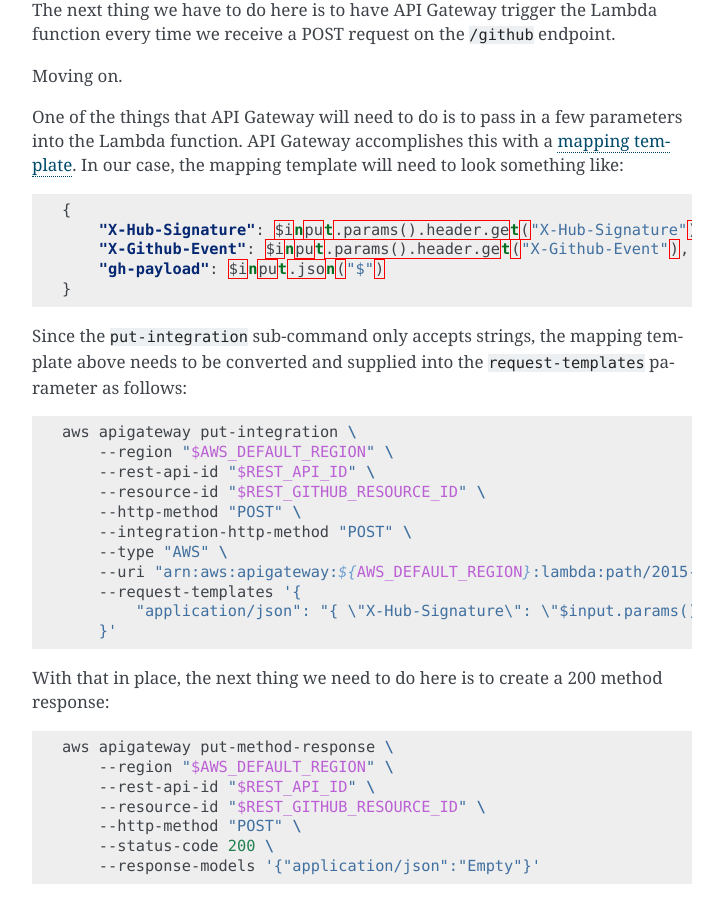
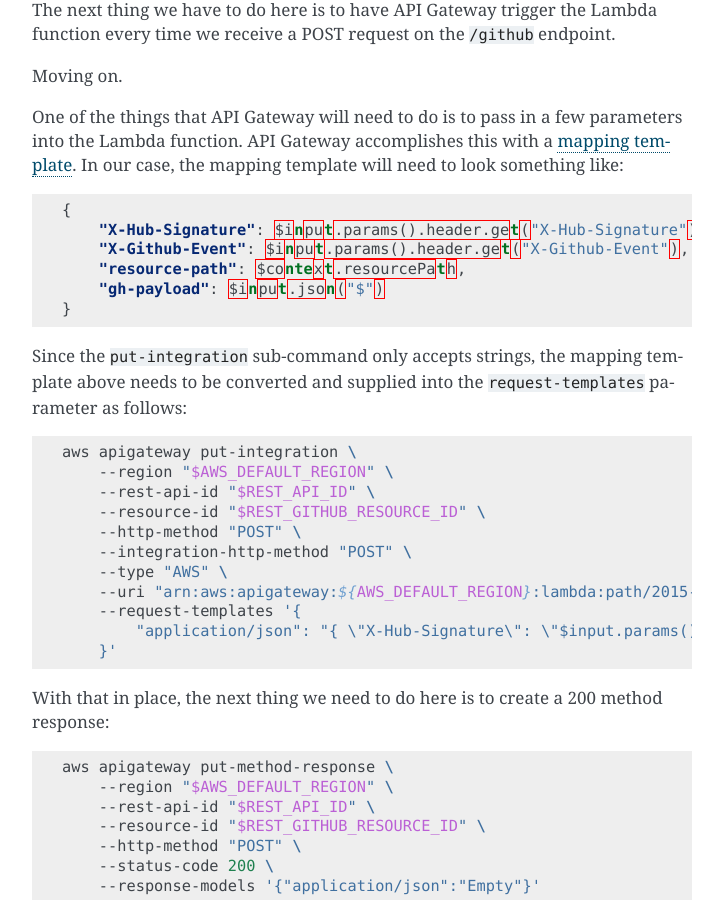
Before and after one commit to marvinpinto/irc-hooky, a Sphinx documentation site: the page built from docs/api_gateway.rst, in a window 1280 px wide and 900 px high, scrolled down 1752 px. Shown: the whole window, without its empty margins (388-1111 px from the left). Built offline with Sphinx 7.4.7, drawn with Linux system fonts in a browser that asks for light colours.

Commit message:
Update the help documentation to reflect the addition of the $context.resourcePath parameter

```diff
--- a/docs/api_gateway.rst
+++ b/docs/api_gateway.rst
@@ -109,6 +109,7 @@ something like:
     {
         "X-Hub-Signature": $input.params().header.get("X-Hub-Signature"),
         "X-Github-Event": $input.params().header.get("X-Github-Event"),
+        "resource-path": $context.resourcePath,
         "gh-payload": $input.json("$")
     }
 
@@ -129,7 +130,7 @@ template above needs to be converted and supplied into the
         --type "AWS" \
         --uri "arn:aws:apigateway:${AWS_DEFAULT_REGION}:lambda:path/2015-03-31/functions/${LAMBDA_FUNCTION_ARN}/invocations" \
         --request-templates '{
-            "application/json": "{ \"X-Hub-Signature\": \"$input.params().header.get(\"X-Hub-Signature\")\", \"X-Github-Event\": \"$input.params().header.get(\"X-Github-Event\")\", \"gh-payload\": $input.json(\"$\") }"
+            "application/json": "{ \"X-Hub-Signature\": \"$input.params().header.get(\"X-Hub-Signature\")\", \"X-Github-Event\": \"$input.params().header.get(\"X-Github-Event\")\", \"resource-path\": \"$context.resourcePath", \"gh-payload\": $input.json(\"$\") }"
         }'
 
 With that in place, the next thing we need to do here is to create a 200 method
```
